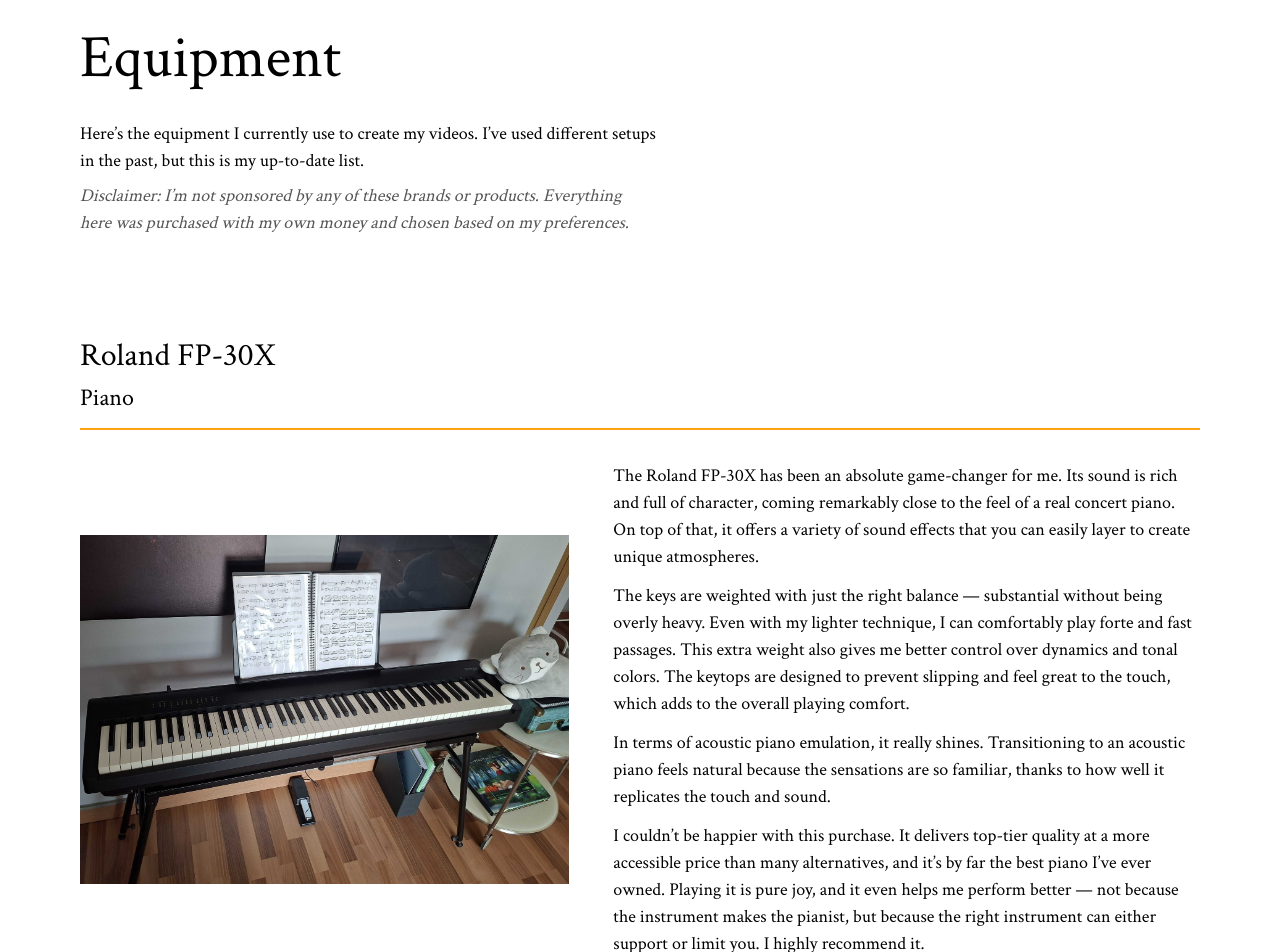
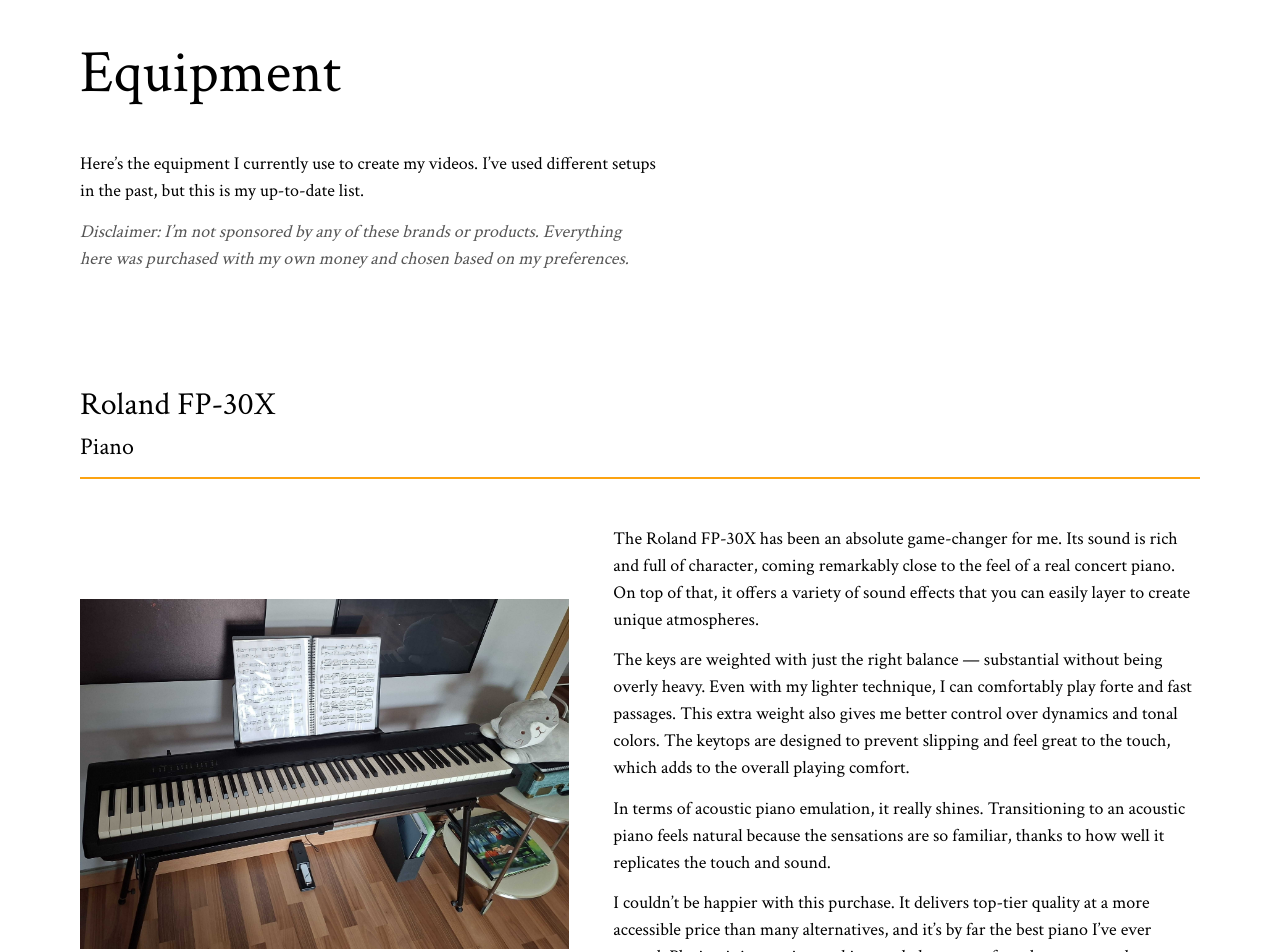
Before and after one commit to nruizcano/piano-web, a Next.js app: page /equipment in a window 1280 px wide. Shown: the part 100-1052 px from the top of the page. Built offline with nearby package versions, Linux system fonts and the light colour scheme.

Commit message:
Improve responsiveness, and simplify styles.

```diff
--- a/src/app/about/module.css
+++ b/src/app/about/module.css
@@ -1,13 +1,4 @@
-section {
-    display: flex;
-    flex-direction: column;
-}
-
 hr {
     margin-top: 0.25rem;
-    margin-bottom: 0.75rem;
+    margin-bottom: 1.5rem;
 }
-
-p {
-    margin-top: 0.75rem;
-}
--- a/src/app/components/Banner.tsx
+++ b/src/app/components/Banner.tsx
@@ -1,7 +1,7 @@
 import Image from "next/image";
 
 export default function Banner() {
-  // TODO: Change background image and improve responsiveness
+  // TODO: Change background image
   return (
     <div className="relative group">
       <div className="relative">
@@ -14,9 +14,9 @@
         />
         <div className="absolute inset-0 bg-gradient-to-r from-[var(--background-dark)] via-[var(--background-dark)]/70 to-transparent h-full" />
       </div>
-      <div className="absolute inset-0 flex flex-col items-start justify-center w-2/5 text-white gap-4 ml-16">
-        <h1 className="text-6xl">Nerea Ruiz Cano</h1>
-        <h2>Just someone who loves playing piano and sharing music.</h2>
+      <div className="absolute inset-0 flex flex-col items-start justify-center w-1/2 md:3/7 lg:w-4/7 xl:w-3/7 text-white gap-4 ml-16">
+        <span className="text-4xl sm:text-5xl md:text-6xl">Nerea Ruiz Cano</span>
+        <span className="text-2xl sm:text-3xl md:text-4xl">Just someone who loves playing piano and sharing music.</span>
       </div>
     </div>
   );
--- a/src/app/components/Header.tsx
+++ b/src/app/components/Header.tsx
@@ -1,9 +1,9 @@
 import NavBar from "@/app/components/NavBar";
 
 export default function Header() {
-  return ( // TODO: Replace <h1> with a logo
+  return ( // TODO: Replace <span> with a logo
     <header className="row-start-1 fixed top-0 z-30 flex min-w-full min-h-16 px-8 sm:px-20 py-4 items-center justify-between bg-[var(--background-secondary)]">
-      <h1>Nerea Ruiz Cano</h1>
+      <span>Nerea Ruiz Cano</span>
       <NavBar />
     </header>
   );
--- a/src/app/components/HomeInfoCards.tsx
+++ b/src/app/components/HomeInfoCards.tsx
@@ -34,17 +34,28 @@
 ];
 
 export default function HomeInfoCards() {
-  return InfoCards.map((item) => (
+  return (
+    <div className={`grid grid-cols-1 lg:grid-cols-3 gap-8`}>
+      {InfoCards.map((item) => (
         <article
           key={item.navLink.title}
           className="bg-[var(--background-secondary)] grid grid-rows-[80px_66px_90px_auto] lg:grid-rows-[80px_66px_130px_auto] py-9 px-7 text-center justify-items-center"
         >
-      <Image src={item.icon} alt={item.navLink.title} width={64} height={64} />
+          <Image
+            src={item.icon}
+            alt={item.navLink.title}
+            width={64}
+            height={64}
+          />
           <h3>{item.navLink.title}</h3>
-      <p className="text-[var(--foreground-secondary)]">{item.description}</p>
+          <p className="text-[var(--foreground-secondary)]">
+            {item.description}
+          </p>
           <button>
             <Link href={item.navLink.href}>{item.button}</Link>
           </button>
         </article>
-  ));
+      ))}
+    </div>
+  );
 }
--- a/src/app/contact/page.tsx
+++ b/src/app/contact/page.tsx
@@ -56,12 +56,12 @@
   };
 
   return (
-    <div className="flex flex-col min-w-full place-items-center pt-8 2xl:pt-0">
-      <h1 className="text-4xl sm:text-5xl mb-8 sm:mb-16">Send me an email</h1>
+    <div className="flex flex-col min-w-full place-items-center pt-8">
       <form
         onSubmit={handleSubmit(onSubmit)}
-        className="flex flex-col w-full md:max-w-lg items-center gap-4"
+        className="flex flex-col w-full md:max-w-lg items-center mb-10"
       >
+        <legend className="text-4xl sm:text-5xl text-center mb-8 sm:mb-16">Send me an email</legend>
         <fieldset className="flex flex-col gap-8 w-full">
           <div>
             <label htmlFor="from">From</label>
@@ -90,12 +90,12 @@
         <button
           type="submit"
           disabled={isSubmitting}
-          className="w-20 self-end hover:shadow-md"
+          className="w-20 self-end hover:shadow-md mt-6"
         >
           {isSubmitting ? "SENDING..." : "SEND"}
         </button>
       </form>
-      <p className="mt-12 text-center">
+      <p className="text-center">
         You can also reach me directly via email at{" "}
         <Link href={`mailto:${toEmail}`} className="link">
           {toEmail}
--- a/src/app/equipment/module.css
+++ b/src/app/equipment/module.css
@@ -3,7 +3,7 @@
   margin-bottom: 2rem;
 }
 
-section > article {
+article {
   display: flex;
   flex-direction: column;
   align-items: center;
@@ -12,16 +12,10 @@
 }
 
 @media (min-width: 1024px) {
-  section > article {
+  article {
     display: grid;
     grid-template-columns: auto auto;
     place-items: center;
     gap: 2.75rem;
   }
 }
-
-section > article > div {
-  display: flex;
-  flex-direction: column;
-  gap: 0.75rem;
-}
--- a/src/app/equipment/page.tsx
+++ b/src/app/equipment/page.tsx
@@ -7,8 +7,8 @@
   return (
     <div className="flex flex-col gap-24 min-w-full pt-8 sm:pt-16">
       <section id="disclaimer">
-        <h1 className="text-5xl sm:text-6xl mb-8">Equipment</h1>
-        <span className="flex flex-col max-w-xl gap-2">
+        <h1>Equipment</h1>
+        <div className="max-w-xl">
           <p>
             Here’s the equipment I currently use to create my videos. I’ve used
             different setups in the past, but this is my up-to-date list.
@@ -18,7 +18,7 @@
             Everything here was purchased with my own money and chosen based on
             my preferences.
           </p>
-        </span>
+        </div>
       </section>
       <section id="piano">
         <h2>Roland FP-30X</h2>
--- a/src/app/globals.css
+++ b/src/app/globals.css
@@ -27,6 +27,17 @@
   width: 100%;
 }
 
+h1 {
+  font-size: 3rem;
+  margin-bottom: 2rem;
+}
+
+@media (width >= 40rem /* 640px */) {
+  h1 {
+    font-size: 3.75rem;
+  }
+}
+
 h2 {
   font-size: 2rem;
 }
@@ -37,6 +48,7 @@
 
 p {
   font-size: 1.125rem;
+  margin: 0.75em 0;
 }
 
 button {
@@ -44,7 +56,6 @@
   min-width: fit-content;
   border-radius: 2px;
   font-size: 0.875rem;
-  line-height: 1.428571;
   background-color: var(--accent);
   padding: 0.5rem 1rem 0.5rem 1rem;
   display: flex;
--- a/src/app/page.tsx
+++ b/src/app/page.tsx
@@ -3,16 +3,13 @@
 import LatestYoutubeVideo from "@/app/components/LatestYouTubeVideo";
 
 export default async function Home() {
-  return ( // TODO: Improve InfoCards responsiveness
+  return (
     <div className="flex flex-col gap-18 min-w-full">
       <section id="banner">
         <Banner />
       </section>
       <hr />
-      <section
-        id="info-cards"
-        className={`grid grid-cols-1 lg:grid-cols-3 gap-8`}
-      >
+      <section id="info-cards">
         <HomeInfoCards />
       </section>
       <hr />
```
Lines whose indentation alone changed are shown as unchanged.
